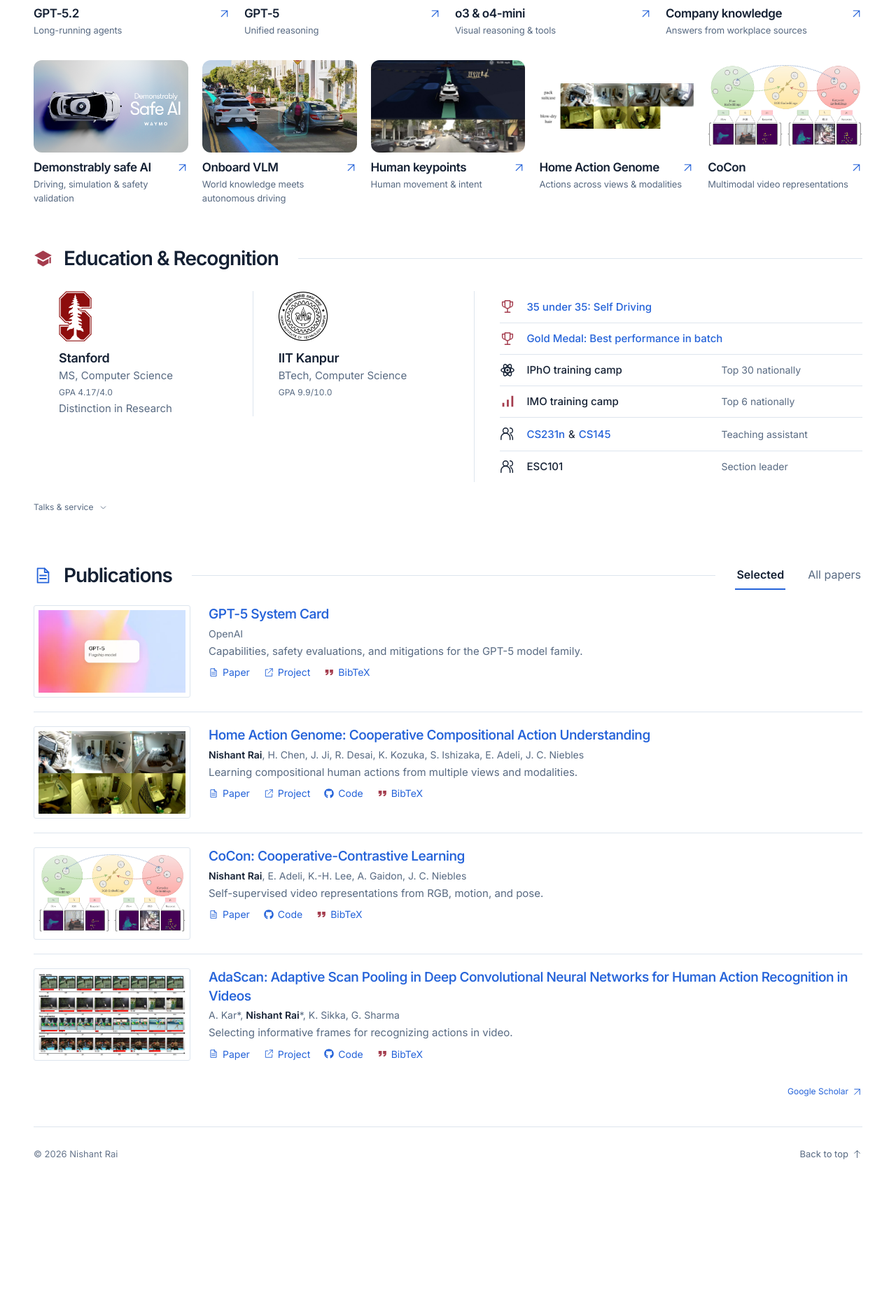
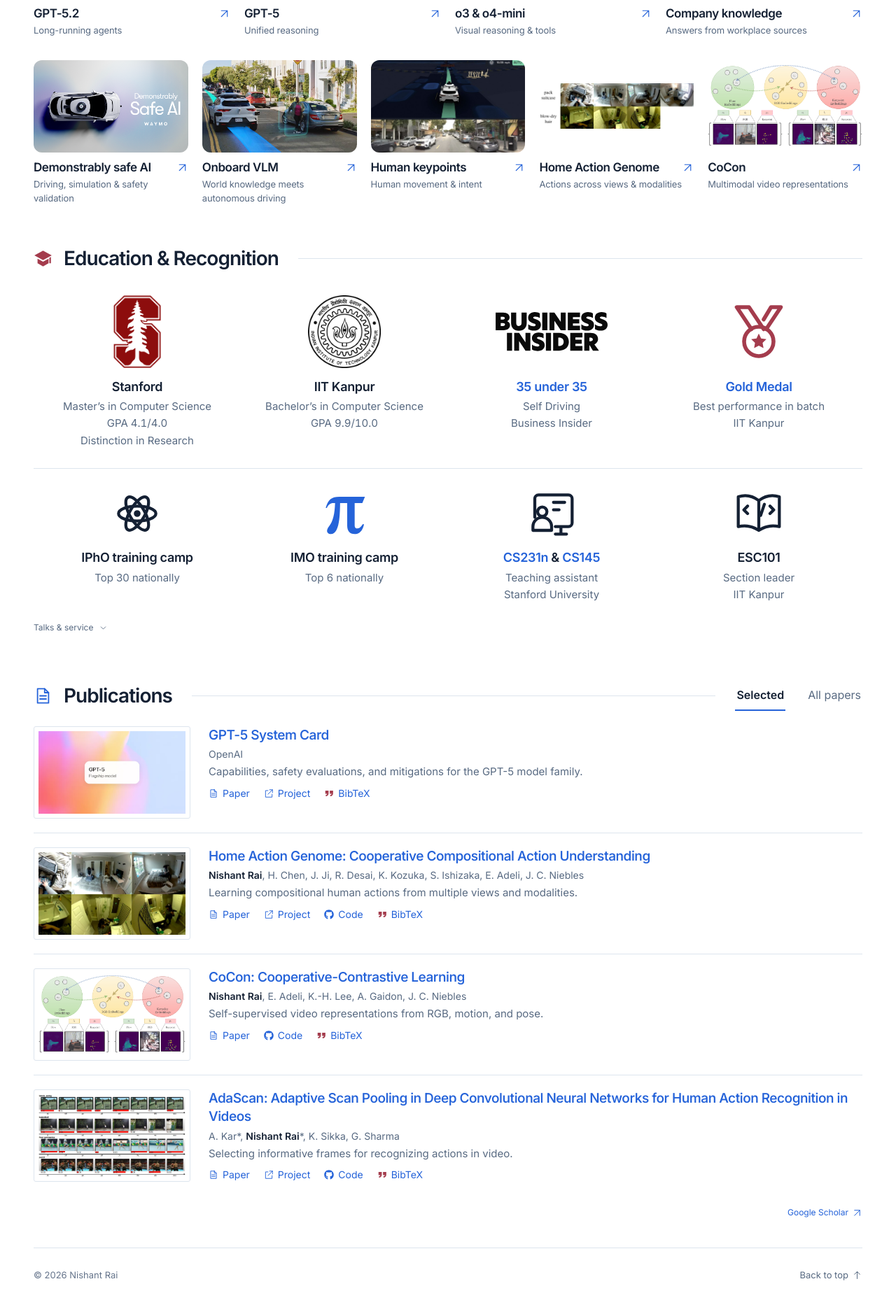
Before and after one commit to nishantrai18/nishantrai18.github.io, a Jekyll site: the page built from index.html, in a window 1280 px wide. Shown: the part 1027-2895 px from the top of the page at 70% size. Built offline with Jekyll 4.4.1, drawn with Linux system fonts in a browser that asks for light colours; before the commit the page ends 2722 px from its top, so only the background shows below that.

Commit message:
Refine education and recognition into an icon gallery

```diff
--- a/_data/background.yml
+++ b/_data/background.yml
@@ -3,8 +3,8 @@
   - id: stanford
     short_name: Stanford
     institution: "Stanford University"
-    degree: "MS, Computer Science"
-    gpa: "4.17/4.0"
+    degree: "Master’s in Computer Science"
+    gpa: "4.1/4.0"
     year: "2021"
     distinction: "Distinction in Research"
     url: "https://nishantrai18.github.io/resources/stanford_masters_thesis.pdf"
@@ -14,31 +14,39 @@
   - id: iitk
     short_name: IIT Kanpur
     institution: "IIT Kanpur"
-    degree: "BTech, Computer Science"
+    degree: "Bachelor’s in Computer Science"
     gpa: "9.9/10.0"
     year: "2017"
     url: "https://cse.iitk.ac.in/newsletter/NewsletterJuly2017V1I1.pdf"
     source: "https://cse.iitk.ac.in/newsletter/NewsletterJuly2017V1I1.pdf"
 
 # GPAs, training-camp ranks and medal wording were supplied by Nishant on 2026-10-10.
+# Stanford GPA corrected to 4.1/4.0 by Nishant on 2026-11-03.
 # No international team selection is inferred.
 highlights:
-  - title: "35 under 35: Self Driving"
-    icon: trophy
+  - title: "35 under 35"
+    context: Self Driving
+    institution: Business Insider
+    image: /assets/images/recognition/business-insider.svg
+    image_width: 140
+    image_height: 48
     year: 2022
     url: "https://www.businessinsider.com/self-driving-industry-rising-stars-2022-2022-2#nishant-rai-26-waymo-16"
-  - title: "Gold Medal: Best performance in batch"
-    icon: trophy
+  - title: "Gold Medal"
+    context: Best performance in batch
+    institution: IIT Kanpur
+    icon: medal
     url: "https://cse.iitk.ac.in/newsletter/NewsletterJuly2017V1I1.pdf"
   - title: IPhO training camp
     context: Top 30 nationally
     icon: atom
   - title: IMO training camp
     context: Top 6 nationally
-    icon: chart
+    icon: pi
   - title: CS231n & CS145
     context: Teaching assistant
-    icon: teaching
+    institution: Stanford University
+    icon: classroom
     links:
       - label: CS231n
         url: https://cs231n.stanford.edu/2021/
@@ -46,7 +54,8 @@
         url: https://cs145-fa19.github.io/
   - title: ESC101
     context: Section leader
-    icon: teaching
+    institution: IIT Kanpur
+    icon: code-book
 
 recognition:
   - title: "35 under 35"
--- a/_includes/icon.html
+++ b/_includes/icon.html
@@ -25,6 +25,10 @@
 {%- when 'trophy' -%}<path d="M8 3h8v8a4 4 0 0 1-8 0V3ZM8 5H4v4a4 4 0 0 0 4 4m8-8h4v4a4 4 0 0 1-4 4m-4 2v6m-4 0h8"/>
 {%- when 'atom' -%}<ellipse cx="12" cy="12" rx="10" ry="4"/><ellipse cx="12" cy="12" rx="10" ry="4" transform="rotate(60 12 12)"/><ellipse cx="12" cy="12" rx="10" ry="4" transform="rotate(120 12 12)"/><circle cx="12" cy="12" r="1" fill="currentColor"/>
 {%- when 'chart' -%}<path d="M4 20v-6h3v6H4Zm7 0V9h3v11h-3Zm7 0V3h3v17h-3Z" fill="currentColor" stroke="none"/>
+{%- when 'medal' -%}<path d="m9 11-6-9h5l6 9m0-4 3-5h4l-6 9"/><circle cx="12" cy="16" r="6"/><path d="m12 12.8.95 1.95 2.15.3-1.55 1.5.37 2.14L12 17.7l-1.92.99.37-2.14-1.55-1.5 2.15-.3.95-1.95Z" fill="currentColor" stroke="none"/>
+{%- when 'pi' -%}<path d="M2 9c1.2-4.4 3.1-6 7.3-6H23l-1.4 3.4h-4.1v11.9c0 1.2.5 1.7 1.3 1.7 1.2 0 2.2-.9 3-2.3h.7c-.7 3.6-2.5 5.3-5 5.3-2.7 0-4-1.7-4-4.6V6.4H9.7c-.1 7.1-.5 11.7-2 14.5-.7 1.3-1.6 2.1-3 2.1-1.2 0-2-.8-2-1.7 0-.8.4-1.6 1-2.4C6 16.2 6.8 12 7 6.4H6c-1.5 0-2.6.8-3.4 2.6H2Z" fill="currentColor" stroke="none"/>
+{%- when 'classroom' -%}<path d="M3 14V4a2 2 0 0 1 2-2h16a2 2 0 0 1 2 2v13a2 2 0 0 1-2 2h-7m3 0v4m-3 0h6M13 6h6m-6 4h3"/><circle cx="7" cy="11" r="2.5"/><path d="M2 21v-2a5 5 0 0 1 10 0v2H2Z"/>
+{%- when 'code-book' -%}<path d="M12 5C8 2 4 2 1 3v16c4-1 8 0 11 2 3-2 7-3 11-2V3c-3-1-7-1-11 2v16M6 8l-2 2 2 2m12-4 2 2-2 2m-3-5-2 6"/>
 {%- when 'teaching' -%}<circle cx="9" cy="7" r="4"/><path d="M2 21v-3a7 7 0 0 1 14 0v3m0-18a4 4 0 0 1 0 8m4 10v-3a7 7 0 0 0-3-5"/>
 {%- else -%}<path d="M6 18 18 6M6 6h12v12"/>
 {%- endcase -%}
--- a/_includes/sections/background.html
+++ b/_includes/sections/background.html
@@ -2,38 +2,41 @@
   <div class="section-heading section-heading--ruled">
     <h2 id="background-title">{% include icon.html name='education' %}Education &amp; Recognition</h2>
   </div>
-  <div class="background-grid">
-    <div class="education-list">
+  <ul class="credential-grid" aria-label="Education, recognition and teaching" role="list">
     {% for entry in site.data.background.education %}
     {% assign institution = site.data.affiliations | where: 'id', entry.id | first %}
-      <article class="education-entry">
-        <a class="education-mark education-mark--{{ entry.id | escape }}" href="{{ institution.url | escape }}" aria-label="{{ entry.institution | escape }}">
+    <li class="credential-item education-entry">
+      <a class="credential-mark education-mark education-mark--{{ entry.id | escape }}" href="{{ institution.url | escape }}" aria-label="{{ entry.institution | escape }}">
         <img src="{{ institution.image | relative_url }}" alt="" width="{{ institution.width }}" height="{{ institution.height }}" loading="lazy" decoding="async">
       </a>
       <h3>{{ entry.short_name | default: entry.institution | escape }}</h3>
       <p>{{ entry.degree | escape }}</p>
       {% if entry.gpa %}<p class="education-gpa">GPA {{ entry.gpa | escape }}</p>{% endif %}
       {% if entry.distinction %}<a class="education-distinction" href="{{ entry.url | escape }}">{{ entry.distinction | escape }}</a>{% endif %}
-      </article>
+    </li>
     {% endfor %}
+    {% for entry in site.data.background.highlights %}
+    <li class="credential-item recognition-item">
+      <div class="credential-mark" aria-hidden="true">
+        {% if entry.image %}
+        <img class="recognition-image" src="{{ entry.image | relative_url }}" alt="" width="{{ entry.image_width }}" height="{{ entry.image_height }}" loading="lazy" decoding="async">
+        {% else %}
+        {% include icon.html name=entry.icon %}
+        {% endif %}
       </div>
-    <ul class="recognition-list" aria-label="Recognition and teaching" role="list">
-      {% for entry in site.data.background.highlights %}
-      <li class="recognition-item">
-        {% include icon.html name=entry.icon %}
+      <h3>
         {% if entry.links %}
-        <span class="recognition-links">
         {% for link in entry.links %}{% unless forloop.first %}<span aria-hidden="true"> &amp; </span>{% endunless %}<a href="{{ link.url | escape }}" aria-label="{{ link.label | escape }}, {{ entry.context | escape }}">{{ link.label | escape }}</a>{% endfor %}
-        </span>
         {% elsif entry.url %}
-        <a class="recognition-link" href="{{ entry.url | escape }}"{% if entry.context %} aria-label="{{ entry.title | escape }}, {{ entry.context | escape }}"{% endif %}>{{ entry.title | escape }}</a>
+        <a href="{{ entry.url | escape }}">{{ entry.title | escape }}</a>
         {% else %}
-        <span class="recognition-title">{{ entry.title | escape }}</span>
+        {{ entry.title | escape }}
         {% endif %}
-        {% if entry.context %}<span class="recognition-context">{{ entry.context | escape }}</span>{% endif %}
+      </h3>
+      {% if entry.context %}<p>{{ entry.context | escape }}</p>{% endif %}
+      {% if entry.institution %}<p class="credential-institution">{{ entry.institution | escape }}</p>{% endif %}
     </li>
     {% endfor %}
   </ul>
-  </div>
   {% include service.html %}
 </section>
--- a/assets/css/site.css
+++ b/assets/css/site.css
@@ -571,146 +571,106 @@
   letter-spacing: -.01em;
 }
 
-/* Open credentials and a compact recognition and teaching list. */
-.background-grid {
+/* Open icon gallery: university, recognition and teaching captions share a rhythm. */
+.credential-grid {
   display: grid;
-  grid-template-columns: 1.07fr 1fr;
-  gap: 36px;
-  margin-top: 28px;
-}
-
-.education-list {
-  display: grid;
-  align-self: start;
-  grid-template-columns: repeat(2,minmax(0,1fr));
-  gap: 32px;
-}
-
-.education-entry {
+  grid-template-columns: repeat(4,minmax(0,1fr));
+  list-style: none;
+  padding: 0;
+  margin: 34px 0 0;
+}
+
+.credential-item {
   min-width: 0;
-  padding-left: 36px;
-}
-
-.education-entry + .education-entry {
-  border-left: 1px solid var(--rule);
-}
-
-.education-mark {
-  display: flex;
-  align-items: center;
-  width: 72px;
-  height: 72px;
-  margin-bottom: 12px;
-}
-
-.education-mark img {
-  max-width: 70px;
-  max-height: 72px;
+  padding: 0 12px 28px;
+  text-align: center;
+}
+
+.credential-item:nth-child(n+5) {
+  border-top: 1px solid var(--rule);
+  padding-top: 28px;
+  padding-bottom: 0;
+}
+
+.credential-mark {
+  display: flex;
+  align-items: center;
+  justify-content: center;
+  width: fit-content;
+  min-width: 104px;
+  height: 104px;
+  margin: 0 auto 14px;
+  color: var(--ink);
+}
+
+.credential-mark img {
   width: auto;
+  max-width: 104px;
+  max-height: 104px;
   object-fit: contain;
-  mix-blend-mode: multiply;
 }
 
 .education-mark--iitk img {
   filter: brightness(0);
 }
 
-.education-entry h3 {
+.credential-mark .recognition-image {
+  width: 162px;
+  max-width: 100%;
+  height: auto;
+}
+
+.credential-mark > .icon {
+  width: 76px;
+  height: 76px;
+}
+
+.credential-mark > .icon--medal {
+  width: 84px;
+  height: 84px;
+  color: var(--burgundy);
+}
+
+.credential-mark > .icon--pi {
+  color: var(--blue);
+}
+
+.credential-item:nth-child(n+5) .credential-mark {
+  height: 72px;
+}
+
+.credential-item:nth-child(n+5) .credential-mark > .icon {
+  width: 64px;
+  height: 64px;
+}
+
+.credential-item h3 {
+  margin-bottom: 5px;
   font-size: 18px;
   font-weight: 600;
-}
-
-.education-entry p,
+  line-height: 1.4;
+}
+
+.credential-item h3 a {
+  display: inline-block;
+}
+
+.credential-item p,
 .education-distinction {
   display: block;
+  margin-top: 2px;
+  color: var(--secondary);
   font-size: 15px;
-  color: var(--secondary);
-  margin-top: 3px;
   line-height: 1.5;
 }
 
-.education-distinction {
-  max-width: 240px;
-}
-
-.education-entry .education-gpa {
-  font-size: 12px;
+.credential-item .education-gpa {
+  font-variant-numeric: tabular-nums;
   white-space: nowrap;
-  font-variant-numeric: tabular-nums;
-}
-
-.recognition-list {
-  list-style: none;
-  padding: 0 0 0 36px;
-  margin: 0;
-  border-left: 1px solid var(--rule);
-  align-self: start;
-}
-
-.recognition-list li {
-  position: relative;
-  display: grid;
-  grid-template-columns: 22px minmax(0,1.3fr) minmax(0,1fr);
-  align-items: center;
-  gap: 16px;
-  min-height: 45px;
-  padding: 9px 0;
-  font-size: 15px;
-}
-
-.recognition-list li + li {
-  border-top: 1px solid var(--rule);
-}
-
-.recognition-title {
-  color: var(--ink);
-  font-weight: 500;
-}
-
-.recognition-list a {
-  color: var(--blue);
-  font-weight: 500;
-}
-
-/* A single keyboard stop and a full-row target for linked credentials. */
-.recognition-link::after {
-  content: "";
-  position: absolute;
-  inset: 0;
-}
-
-.recognition-link:focus-visible {
-  outline: none;
-}
-
-.recognition-list li:has(.recognition-link:focus-visible) {
-  outline: 2px solid var(--blue);
-  outline-offset: 3px;
-}
-
-.recognition-list li:not(:has(.recognition-context)) > :not(.icon) {
-  grid-column: 2 / -1;
-}
-
-.recognition-links {
-  display: flex;
-  align-items: center;
-  flex-wrap: wrap;
-  gap: 0 5px;
-}
-
-.recognition-links a {
-  padding-block: 3px;
-}
-
-.recognition-list .icon {
-  width: 22px;
-  height: 22px;
-}
-
-.recognition-context {
-  color: var(--secondary);
-  font-size: 14px;
+}
+
+.credential-institution {
+  white-space: nowrap;
 }
 
 .service-details {
@@ -1075,7 +1035,7 @@
   }
 
   .education-distinction:hover,
-  .recognition-list a:hover {
+  .credential-item h3 a:hover {
     color: var(--blue);
   }
 
@@ -1138,30 +1098,19 @@
     font-size: 13px;
   }
 
-  .background-grid {
-    gap: 24px;
-  }
-
-  .education-list {
-    gap: 20px;
-  }
-
-  .education-entry {
-    padding-left: 14px;
-  }
-
-  .recognition-list {
-    padding-left: 24px;
-  }
-
-  .recognition-list li {
-    gap: 10px;
-    font-size: 14px;
-  }
-
-  .recognition-context {
-    font-size: 12px;
-  }
+  .credential-item {
+    padding-inline: 8px;
+  }
+
+  .credential-item h3 {
+    font-size: 16px;
+  }
+
+  .credential-item p,
+  .education-distinction {
+    font-size: 13px;
+  }
+
 }
 
 @media (max-width:1023px) {
@@ -1256,31 +1205,25 @@
     --work-row-size: var(--work-row-tablet,3);
   }
 
-  .background-grid {
-    grid-template-columns: 1fr;
-    gap: 26px;
-  }
-
-  .education-list {
-    max-width: 620px;
-  }
-
-  .education-entry {
-    padding-left: 36px;
-  }
-
-  .recognition-list {
-    padding: 0;
-    border: 0;
-  }
-
-  .recognition-list li {
-    grid-template-columns: 22px minmax(0,1fr) minmax(0,.8fr);
-    font-size: 15px;
-  }
-
-  .recognition-context {
-    font-size: 14px;
+  .credential-grid {
+    grid-template-columns: repeat(2,minmax(0,1fr));
+  }
+
+  .credential-item:nth-child(n+3) {
+    border-top: 1px solid var(--rule);
+    padding-top: 24px;
+  }
+
+  .credential-item:nth-child(n+5) {
+    padding-bottom: 24px;
+  }
+
+  .credential-item:nth-last-child(-n+2) {
+    padding-bottom: 0;
+  }
+
+  .credential-item:nth-child(n+3) .credential-mark {
+    height: 72px;
   }
 
   .publication {
@@ -1477,56 +1420,43 @@
     font-size: 12px;
   }
 
-  .background-grid {
-    margin-top: 22px;
-    gap: 24px;
-  }
-
-  .education-list {
-    gap: 18px;
-  }
-
-  .education-entry {
-    padding-left: 0;
-  }
-
-  .education-entry + .education-entry {
-    padding-left: 18px;
-  }
-
-  .education-mark {
-    height: 54px;
-    width: 54px;
-    margin-bottom: 10px;
-  }
-
-  .education-mark img {
-    max-height: 54px;
-    max-width: 54px;
-  }
-
-  .education-entry h3 {
-    font-size: 16px;
-  }
-
-  .education-entry p,
+  .credential-grid {
+    margin-top: 26px;
+  }
+
+  .credential-item {
+    padding: 0 8px 24px;
+  }
+
+  .credential-mark {
+    min-width: 76px;
+    height: 76px;
+    margin-bottom: 12px;
+  }
+
+  .credential-mark img {
+    max-width: 76px;
+    max-height: 76px;
+  }
+
+  .credential-mark .recognition-image {
+    width: 128px;
+    max-width: 100%;
+  }
+
+  .credential-mark > .icon,
+  .credential-item:nth-child(n+5) .credential-mark > .icon {
+    width: 56px;
+    height: 56px;
+  }
+
+  .credential-item h3 {
+    font-size: 15px;
+  }
+
+  .credential-item p,
   .education-distinction {
     font-size: 12px;
-  }
-
-  .recognition-list li {
-    gap: 12px;
-    font-size: 13px;
-    grid-template-columns: 20px minmax(0,1.1fr) minmax(0,1fr);
-  }
-
-  .recognition-context {
-    font-size: 12px;
-  }
-
-  .recognition-list .icon {
-    width: 20px;
-    height: 20px;
   }
 
   .service-details {
@@ -1711,7 +1641,7 @@
 
   .publication,
   .work-card,
-  .education-entry {
+  .credential-item {
     break-inside: avoid;
   }
 
```
Also changed, not shown: THIRD_PARTY_NOTICES.md (+2 -0 lines), scripts/check_site.rb (+11 -2 lines), assets/images/recognition/business-insider.svg (added). Lines whose indentation alone changed are shown as unchanged.
